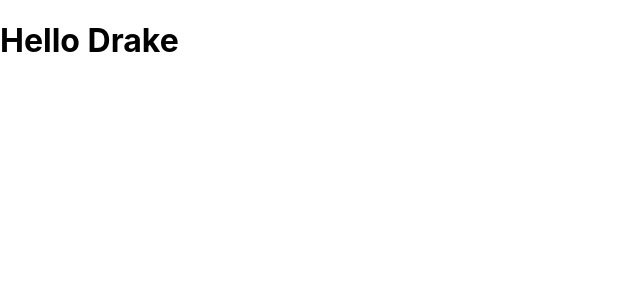
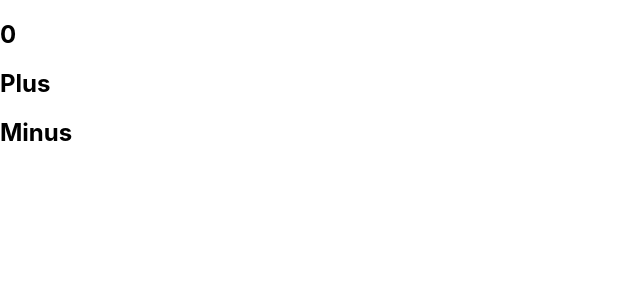
Before and after one commit to somikdatta/learning-react, a React (Create React App) app: page / in a window 1280 px wide. Shown: the top 300 px of the page, without its empty margins (0-640 px from the left). Built offline with nearby package versions, Linux system fonts and the light colour scheme.

Commit message:
📦 NEW: Simple plus minus using hooks

```diff
--- a/src/App.js
+++ b/src/App.js
@@ -1,11 +1,13 @@
 import React from 'react';
 import './App.css';
 import HelloWorld from './Components/HelloWorld'
+import CounterExample from './Components/CounterExample'
 
 function App() {
   return (
     <div>
-      <HelloWorld name="Drake"/>
+      {/* <HelloWorld name="Drake"/> */}
+      <CounterExample />
     </div>
   );
 }
--- /dev/null
+++ b/src/Components/CounterExample.js
@@ -0,0 +1,20 @@
+import React, { useState } from 'react';
+
+function CounterExample () {
+    const [count, setCount] = useState(0)
+    return (
+        <div>
+            <h2>
+                {count}
+            </h2>
+            <h2 onClick={()=> setCount(count + 1)}>
+                Plus
+            </h2>
+            <h2 onClick={()=> setCount(count - 1)}>
+                Minus
+            </h2>
+        </div>
+     );
+}
+
+export default CounterExample;
```
